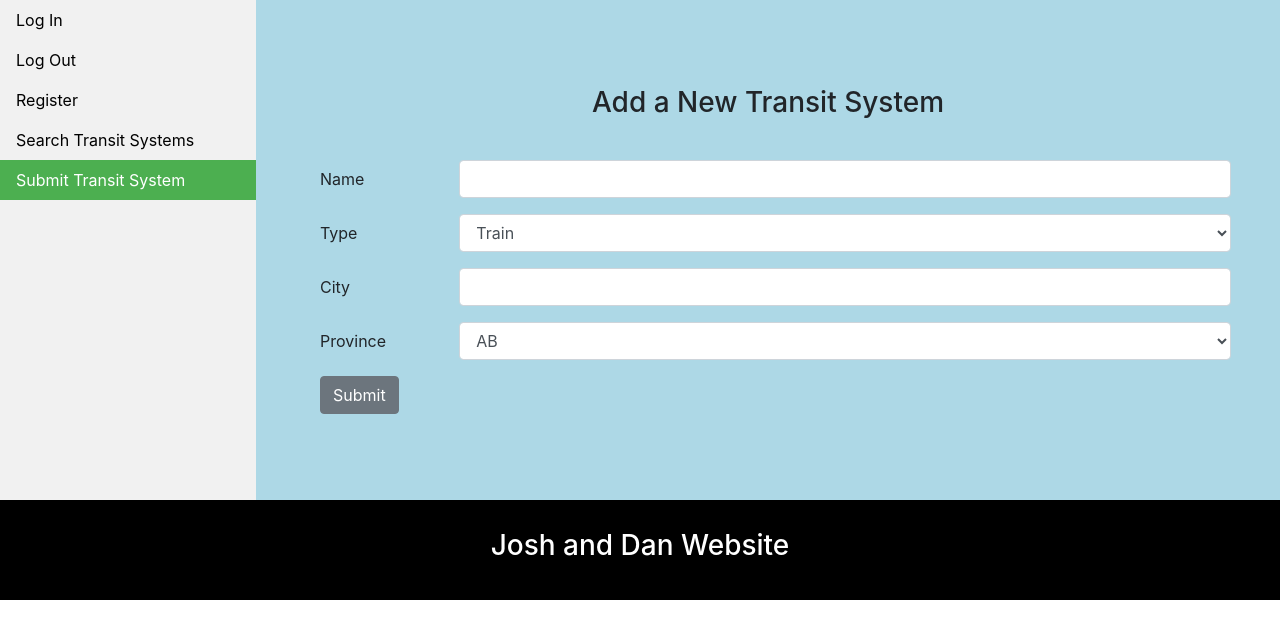
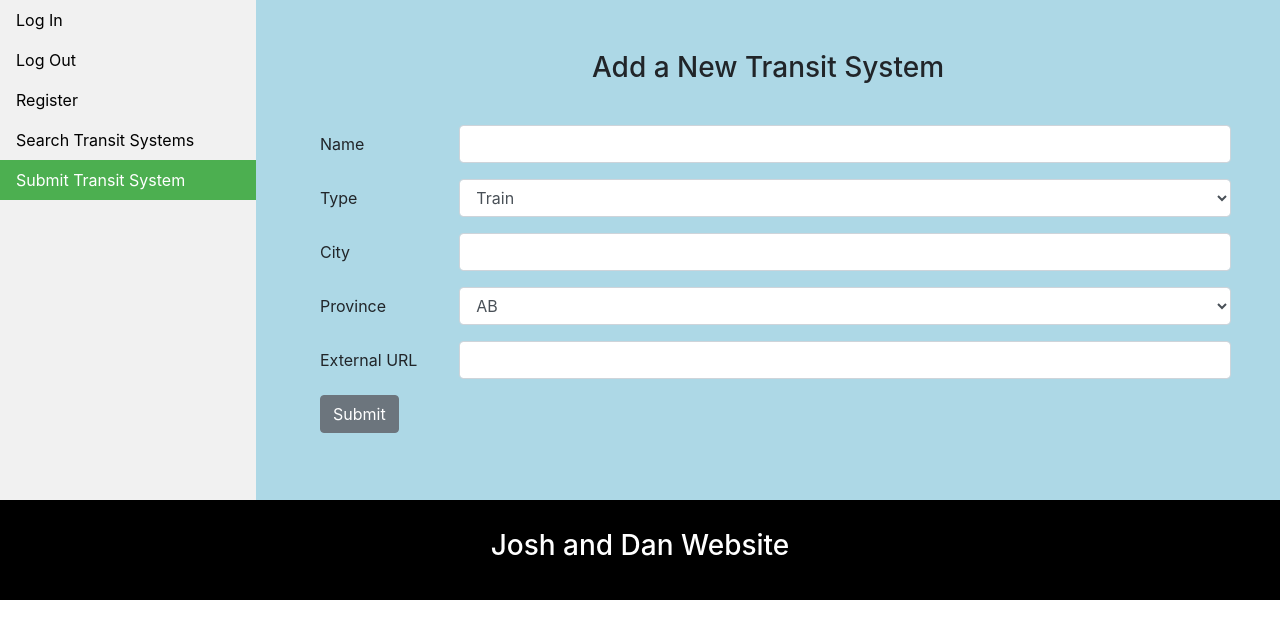
Before and after one commit to Ziddia/cs-4ww3-project, a PHP site: page /submission.html in a window 1280 px wide. Shown: the part 112-751 px from the top of the page. Run offline with PHP 8.4, Linux system fonts and the light colour scheme.

Commit message:
added url to submission, added padding to bottom of forms

```diff
--- a/static/base.css
+++ b/static/base.css
@@ -75,6 +75,7 @@ footer {
 
 .header-buffer {
 	margin-top: 2em;
+	margin-bottom: 1em;
 	width: 70vw;
 }
 
--- a/submission.html
+++ b/submission.html
@@ -135,6 +135,10 @@
 					<option>YT</option>
 				</select>
 			</div>
+			<div class="form-group row">
+				<label for="obj_url" class="col-md-2 col-form-label">External URL</label>
+				<input type="url" class="form-control col-md-10" id="obj_url">
+			</div>
 			<button type="submit" class="btn btn-secondary">Submit</button>
 		</form>
 	</section>
```
